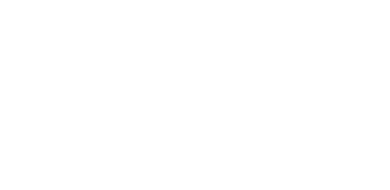
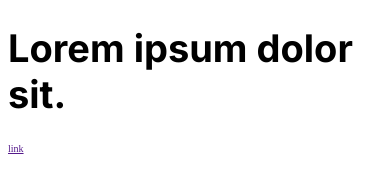
Before and after one commit to wiskaria/projethtmlcss, a plain HTML site: page index.html in a window 390 px wide. Drawn offline with Linux system fonts and the light colour scheme.

Commit message:
finition et ajout du responsive pour les textes

```diff
--- a/index.html
+++ b/index.html
@@ -11,6 +11,7 @@
     <title>Document</title>
 </head>
 <body>
-
+    <h1>Lorem ipsum dolor sit.</h1>
+<a href="">link</a>
 </body>
 </html>
--- a/styels/style.css
+++ b/styels/style.css
@@ -33,4 +33,9 @@ h3 {
   color: var(--color-heading);
 }
 
+@media screen and (max-width: 990px) {
+  h1 {
+    font-size: 3.8rem;
+  }
+}
 /* link */
```
